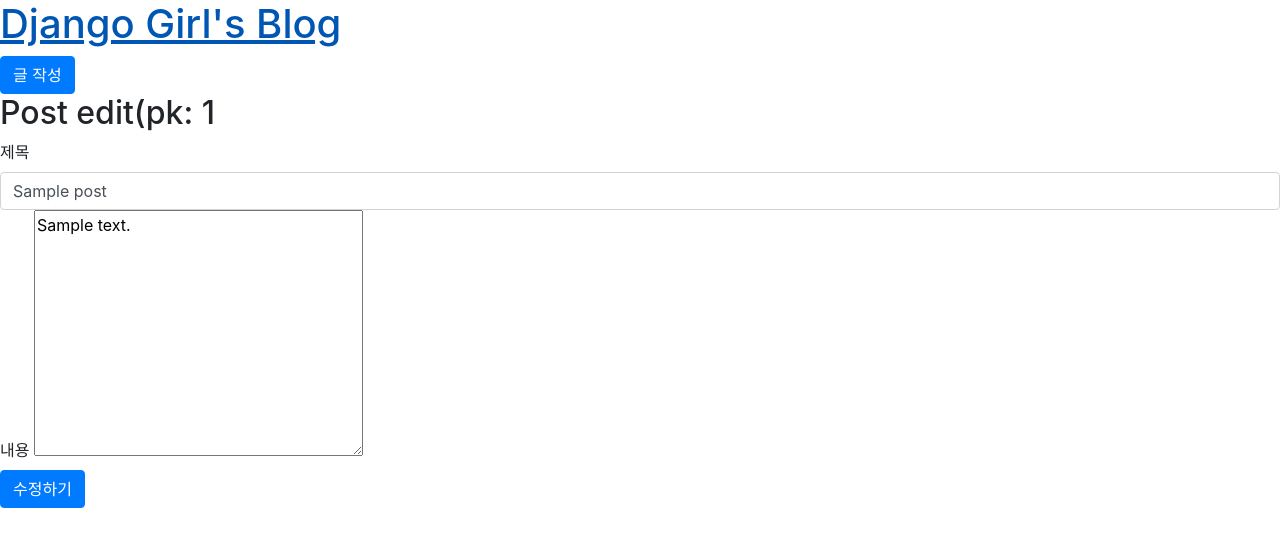
After one commit to Chrisaor/djangogirlsblog-practice, a Django app: template django/templates/blog/post_edit.html in a window 1280 px wide. The commit adds this page. Shown: the top 547 px of the page. Run offline with Django 3.2, Linux system fonts and the light colour scheme; the template is opened without the code that fills it: most values are stand-ins (such as "Sample title", 1, 10 or a date in 2020); parts of the project's set-up code (start-up, migrations or seed data) failed here and were passed over; some libraries are stand-ins or nearby versions.

Commit message:
post_edit 기능 구현

```diff
--- a/django/blog/urls.py
+++ b/django/blog/urls.py
@@ -5,5 +5,7 @@ urlpatterns = [
     path('', views.post_list, name='post-list'),
     path('post/<int:pk>/', views.post_detail, name='post-detail'),
     path('add/', views.post_add, name='post-add'),
-    path('post/<int:pk>/delete/', views.post_delete, name='post-delete')
+    path('<int:pk>/delete/', views.post_delete, name='post-delete'),
+    path('<int:pk>/edit/', views.post_edit, name='post-edit'),
+
 ]
--- a/django/templates/blog/post_detail.html
+++ b/django/templates/blog/post_detail.html
@@ -8,7 +8,7 @@
     <h2><a href="">{{ post.title }}</a></h2>
     <p>{{ post.content|linebreaksbr }}</p>
 </div>
-
+<a href="{% url 'post-edit' pk=post.pk %}" class="btn btn-primary">수정하기</a>
 <form action="{% url 'post-delete' pk=post.pk %}" method="post">
     {% csrf_token %}
     <button type="submit" class="btn btn-danger">삭제하기</button>
--- /dev/null
+++ b/django/templates/blog/post_edit.html
@@ -0,0 +1,19 @@
+{% extends 'base.html' %}
+
+{% block title %}Post edit(pk: {{ post.pk }}{% endblock %}
+
+{% block content %}
+<form action="" method="POST">
+    {% csrf_token %}
+    <div>
+        <label for="title">제목</label>
+        <input id="title" type="text" name="title" class="form-control" value="{{ post.title }}">
+    </div>
+
+    <div>
+        <label for="content">내용</label>
+        <textarea name="content" id="content" cols="30" rows="10">{{ post.content }}</textarea>
+    </div>
+    <button type="submit" class="btn btn-primary">수정하기</button>
+</form>
+{% endblock %}
```
Also changed, not shown: django/blog/views.py (+16 -0 lines).
